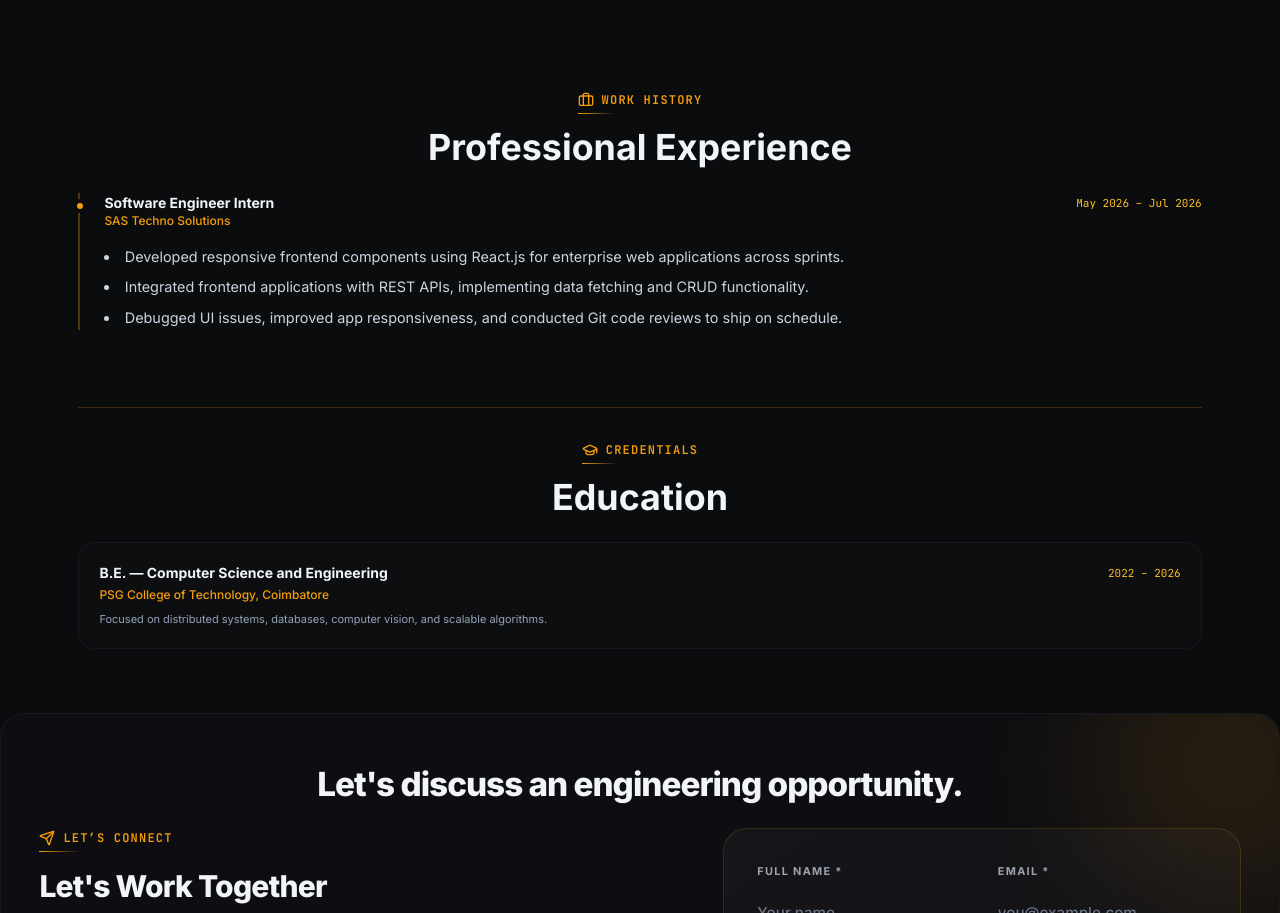
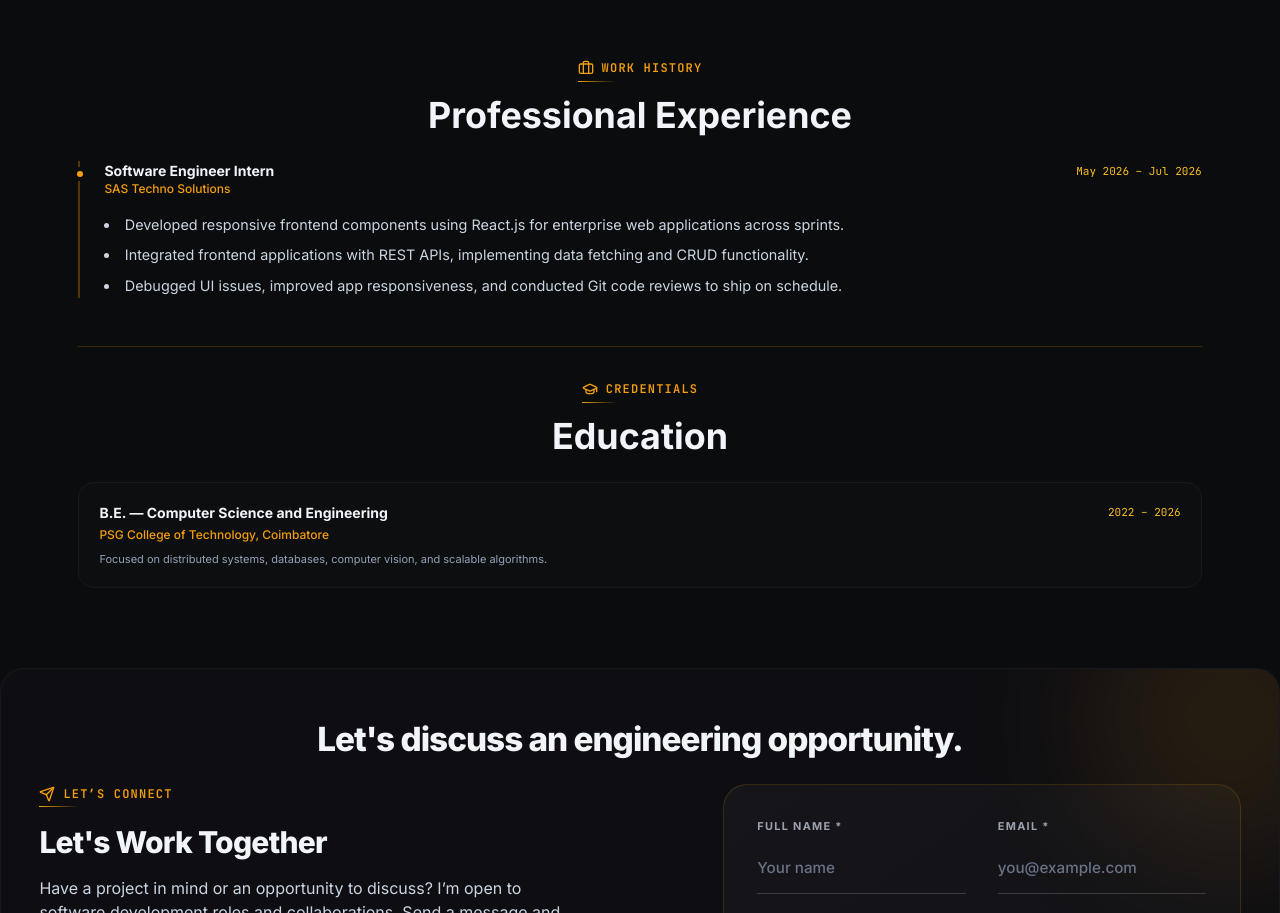
Before and after one commit to sridev05/sridev-portfolio, a plain HTML site: page index.html in a window 1280 px wide. Shown: the part 3222-4135 px from the top of the page. Drawn offline with nearby package versions, Linux system fonts and the light colour scheme.

Commit message:
Alignment Updated

```diff
--- a/index.html
+++ b/index.html
@@ -168,7 +168,7 @@
     @media (max-width:767px) { #hero { min-height: calc(100vh - 4.5rem); } }
     #projects > .grid { grid-template-columns:repeat(2,minmax(0,1fr)); align-items:stretch; }
     #skills > .grid { grid-template-columns:repeat(6,minmax(0,1fr)); align-items:stretch; }
-    #experience { grid-template-columns:minmax(0,1fr)!important;gap:clamp(3rem,6vw,5rem)!important;max-width:1200px;margin-inline:auto;padding-block:clamp(4rem,8vh,6.5rem)!important; }
+    #experience { grid-template-columns:minmax(0,1fr)!important;gap:3rem!important;max-width:1200px;margin-inline:auto;padding-block:2rem 5rem!important; }
     #experience > div > div:first-child { text-align:center; }
     #experience .section-kicker { margin-inline:auto; }
     #experience h2 { margin-top:.8rem;font-size:clamp(1.8rem,2.8vw,2.35rem);line-height:1.16; }
```
